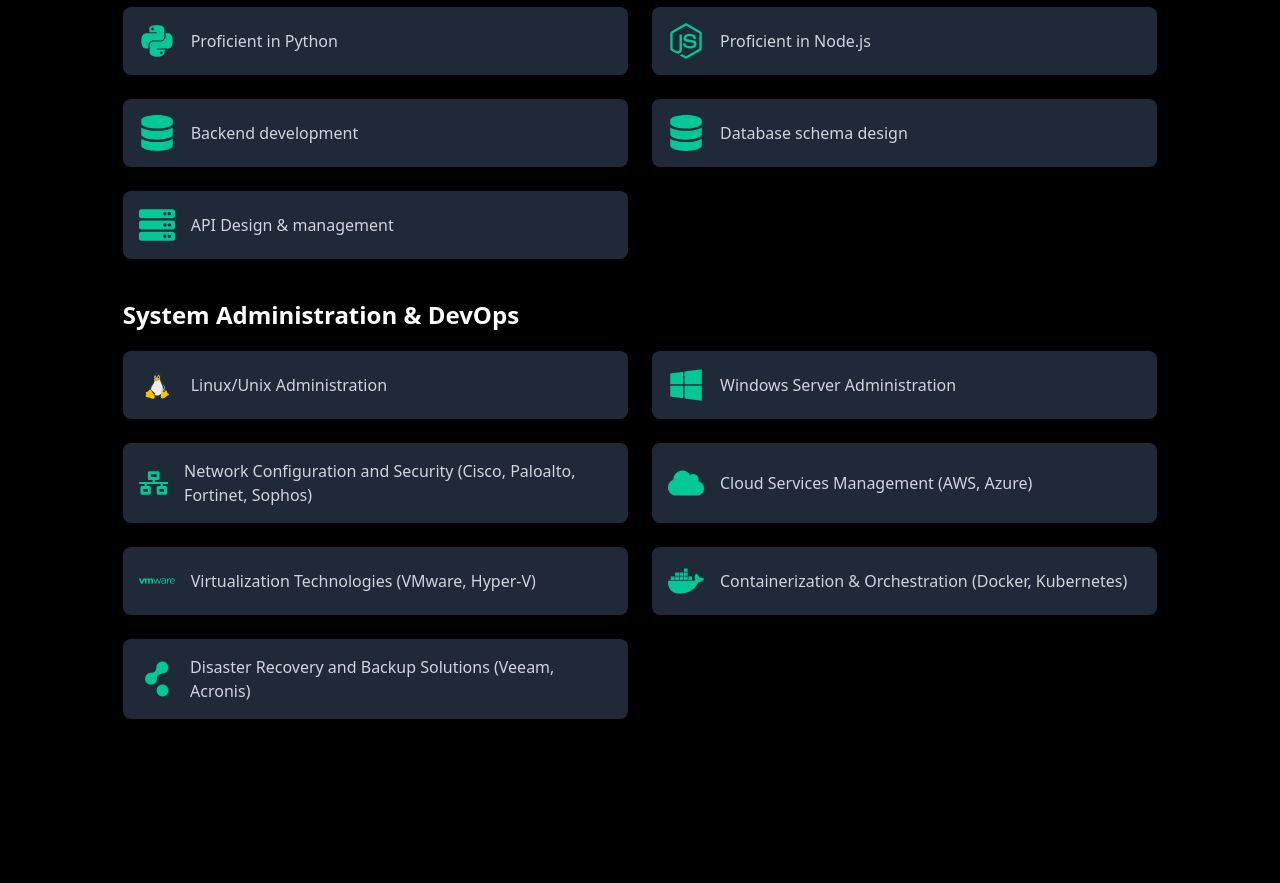
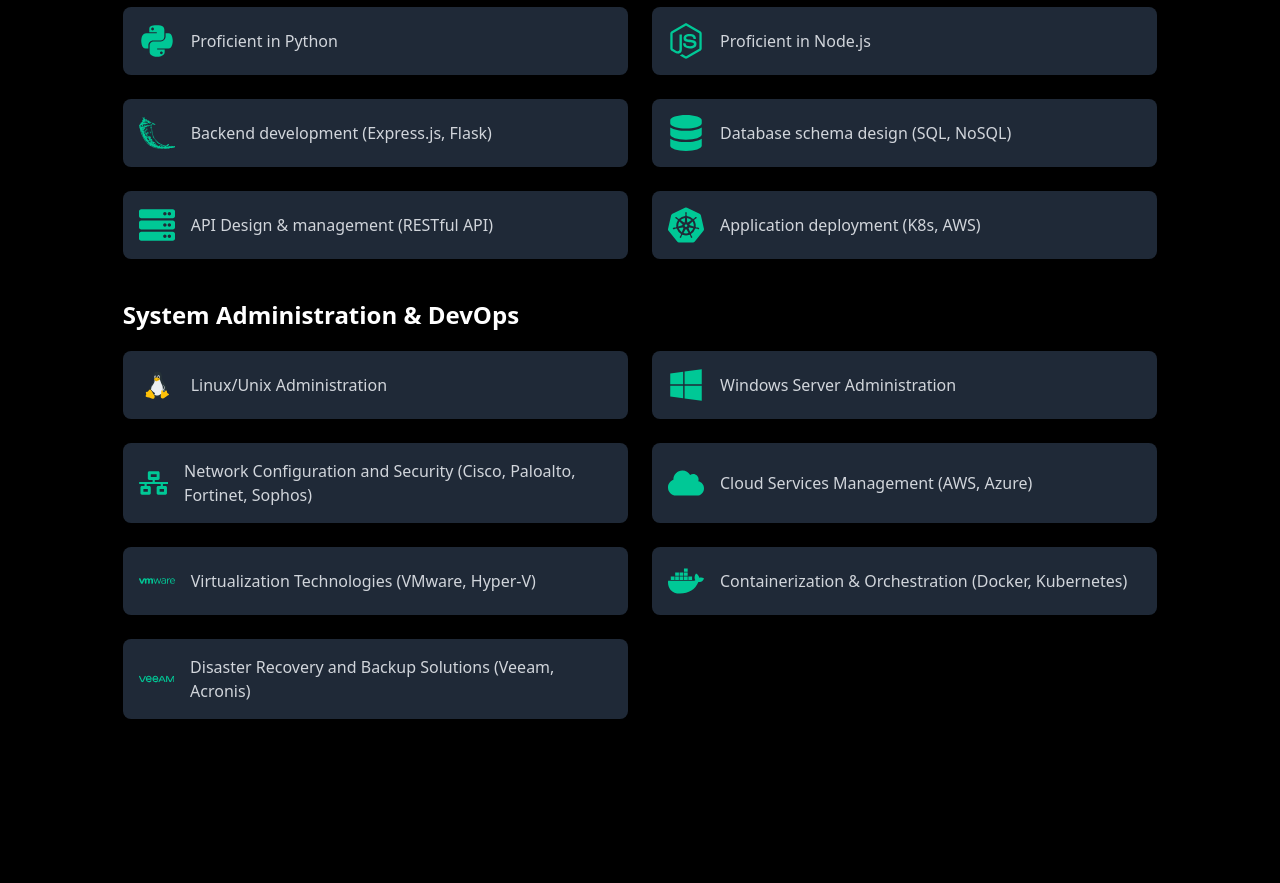
Before and after one commit to mahmoudramy93/portfolio, a Next.js app: page / in a window 1280 px wide. Shown: the part 1400-2283 px from the top of the page. Built offline with nearby package versions, Linux system fonts and the light colour scheme.

Commit message:
perf: :art: prevent duplicated skills code

```diff
--- a/src/components/homeSections/GeneralSkills.tsx
+++ b/src/components/homeSections/GeneralSkills.tsx
@@ -2,6 +2,12 @@ import { skills } from "@/data/skillsData";
 import { CustomTitle } from "../common";
 
 const GeneralSkills = () => {
+  const filteredSkills = skills.filter(
+    (section) =>
+      section.category === "Software Engineering & Web Development" ||
+      section.category === "System Administration & DevOps"
+  );
+
   return (
     <section className="py-[60px] " id="general_skills">
       <div className="container ">
@@ -9,7 +15,7 @@ const GeneralSkills = () => {
           title={"My Skills"}
           description={"There Is My General Skills"}
         />
-        {skills.map((section, index) => (
+        {filteredSkills.map((section, index) => (
           <div key={index} className="mb-10">
             <h3 className="mb-5 text-2xl font-bold text-white">
               {section.category}
--- a/src/data/skillsData.ts
+++ b/src/data/skillsData.ts
@@ -7,10 +7,56 @@ import {
   FaNetworkWired,
   FaCloud,
   FaDocker,
+  FaGithub,
 } from "react-icons/fa";
-import { SiVmware } from "react-icons/si";
-import { FaCloudsmith } from "react-icons/fa"; // Import any additional icons you need
+import {
+  SiVmware,
+  SiKubernetes,
+  SiAnsible,
+  SiFlask,
+  SiPowershell,
+  SiPrometheus,
+  SiVeeam,
+} from "react-icons/si";
 import { FcLinux } from "react-icons/fc";
+
+// export const skills = [
+//   {
+//     category: "Software Engineering & Web Development",
+//     items: [
+//       { icon: FaPython, label: "Proficient in Python" },
+//       { icon: FaNodeJs, label: "Proficient in Node.js" },
+//       { icon: FaDatabase, label: "Backend development" },
+//       { icon: FaDatabase, label: "Database schema design" },
+//       { icon: FaServer, label: "API Design & management" },
+//     ],
+//   },
+//   {
+//     category: "System Administration & DevOps",
+//     items: [
+//       { icon: FcLinux, label: "Linux/Unix Administration" },
+//       { icon: FaWindows, label: "Windows Server Administration" },
+//       {
+//         icon: FaNetworkWired,
+//         label:
+//           "Network Configuration and Security (Cisco, Paloalto, Fortinet, Sophos)",
+//       },
+//       { icon: FaCloud, label: "Cloud Services Management (AWS, Azure)" },
+//       {
+//         icon: SiVmware,
+//         label: "Virtualization Technologies (VMware, Hyper-V)",
+//       },
+//       {
+//         icon: FaDocker,
+//         label: "Containerization & Orchestration (Docker, Kubernetes)",
+//       },
+//       {
+//         icon: FaCloudsmith,
+//         label: "Disaster Recovery and Backup Solutions (Veeam, Acronis)",
+//       },
+//     ],
+//   },
+// ];
 
 export const skills = [
   {
@@ -18,9 +64,10 @@ export const skills = [
     items: [
       { icon: FaPython, label: "Proficient in Python" },
       { icon: FaNodeJs, label: "Proficient in Node.js" },
-      { icon: FaDatabase, label: "Backend development" },
-      { icon: FaDatabase, label: "Database schema design" },
-      { icon: FaServer, label: "API Design & management" },
+      { icon: SiFlask, label: "Backend development (Express.js, Flask)" },
+      { icon: FaDatabase, label: "Database schema design (SQL, NoSQL)" },
+      { icon: FaServer, label: "API Design & management (RESTful API)" },
+      { icon: SiKubernetes, label: "Application deployment (K8s, AWS)" },
     ],
   },
   {
@@ -43,9 +90,34 @@ export const skills = [
         label: "Containerization & Orchestration (Docker, Kubernetes)",
       },
       {
-        icon: FaCloudsmith,
+        icon: SiVeeam,
         label: "Disaster Recovery and Backup Solutions (Veeam, Acronis)",
       },
     ],
   },
+  {
+    category: "DevOps",
+    items: [
+      {
+        icon: FaDocker,
+        label: "Containerization & Orchestration (Docker, Kubernetes)",
+      },
+      {
+        icon: FaGithub,
+        label: "CI/CD (GitHub Actions, Argo CD)",
+      },
+      {
+        icon: SiAnsible,
+        label: "CM & IaC (Ansible, Terraform)",
+      },
+      {
+        icon: SiPowershell,
+        label: "Automation and Scripting (Bash, PowerShell, Python)",
+      },
+      {
+        icon: SiPrometheus,
+        label: "System Monitoring & Performance Tuning (Datadog, Prometheus)",
+      },
+    ],
+  },
 ];
```
Also changed, not shown: 1 other file (tests, documents, lock files or other folders).
